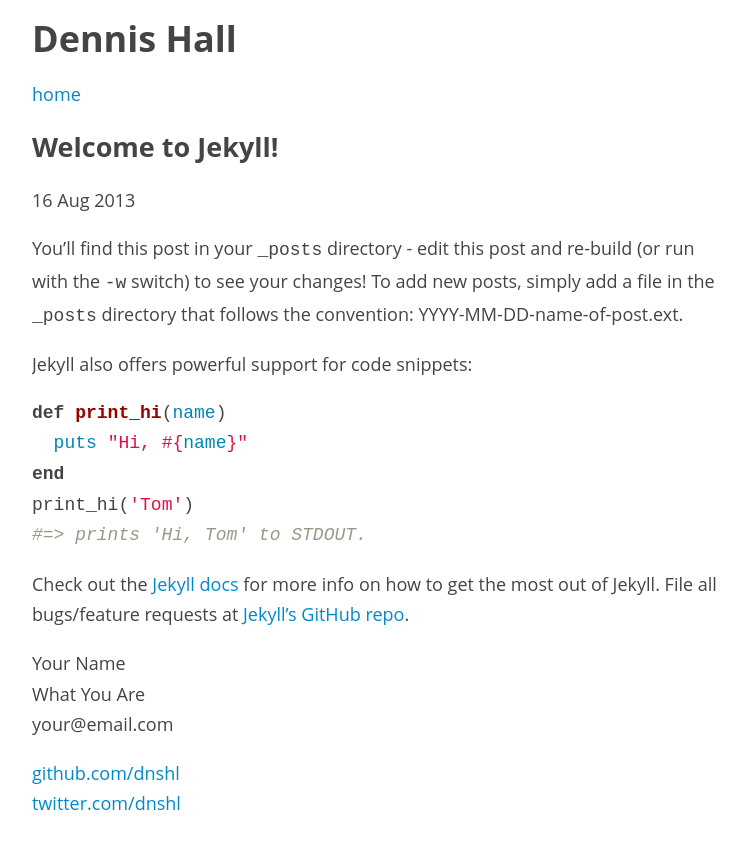
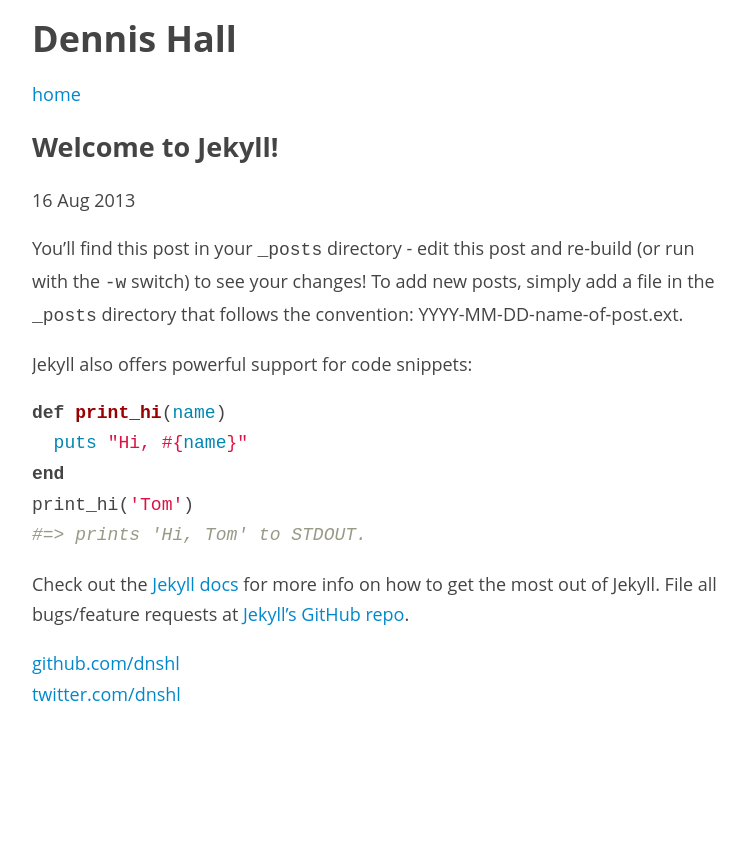
Before and after one commit to dnshl/dnshl.github.io, a Jekyll site: the page built from _posts/2013-08-16-welcome-to-jekyll.markdown, in a window 1280 px wide. Shown: the top 849 px of the page, without its empty margins (258-1005 px from the left). Built offline with Jekyll 4.4.1, drawn with Linux system fonts in a browser that asks for light colours; Markdown is read by kramdown in place of the engine named in the settings.

Commit message:
Remove first contact div

```diff
--- a/_layouts/default.html
+++ b/_layouts/default.html
@@ -29,13 +29,6 @@
             <div class="footer">
               <div class="contact">
                 <p>
-                  Your Name<br />
-                  What You Are<br />
-                  your@email.com
-                </p>
-              </div>
-              <div class="contact">
-                <p>
                   <a href="http://github.com/dnshl/">github.com/dnshl</a><br />
                   <a href="http://twitter.com/dnshl/">twitter.com/dnshl</a><br />
                 </p>
```
